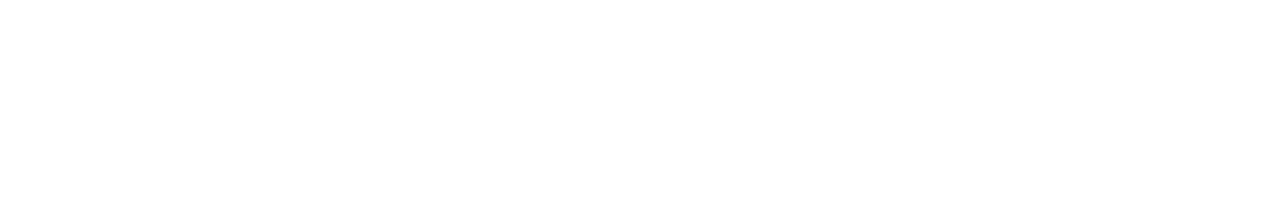
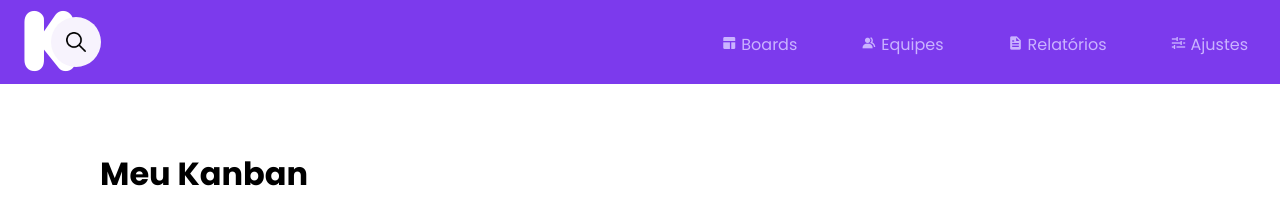
Before and after one commit to Nero-o/Kanban-plano, a plain HTML site: page index.html in a window 1280 px wide. Drawn offline with nearby package versions, Linux system fonts and the light colour scheme.

Commit message:
new search bar

```diff
--- a/css/style.css
+++ b/css/style.css
@@ -0,0 +1,114 @@
+/* google fonts import */
+@import url('https://fonts.googleapis.com/css2?family=Poppins:ital,wght@0,200;0,300;0,400;0,600;0,700;1,500&display=swap');
+
+* {
+    font-family: 'poppins', sans-serif;
+    margin: 0;
+    padding: 0;
+}
+body {
+    height: 100vh;
+    width: 100vw;
+    background: linear-gradient(#f7f3fd #f7f7f7);
+}
+
+a {
+    text-decoration: none;
+}
+
+ul {
+    list-style-type: none;
+}
+
+
+
+h1 {
+    padding-top: 150px;
+    padding-left: 100px;
+}
+/* header start */
+.menu {
+    background:#7C3AED;
+    position: fixed;
+    top:0;
+    left:0;
+    right:0;
+}
+
+.menu-content {
+    display:flex;
+    justify-content:space-between;
+    align-items: center;
+}
+
+.menu ul {
+    display: flex;
+    list-style: none;
+}
+
+.menu .icon-logo i {
+    font-size: 5rem;
+    color:white;
+}
+
+.menu .icon-logo {
+    padding-left:10px;
+
+}
+
+.menu ul li a {
+    display: block;
+    height: 20px;
+    padding:2rem;
+    color:#CAB3FF;
+    font-size: 16px;
+}
+
+.menu ul li a:hover {
+    color:white;
+    transition:0.5s;
+}
+
+.content-nav li a i {
+    padding-right:4px;
+}
+/* header end */
+
+/* start search-bar */
+.search-box {
+    position: absolute;
+    top: 20%;
+    left: 4%;
+    background: #f7f3fd;
+    padding: 5px;
+    border-radius: 40px ;
+    display: flex;
+    justify-content: center;
+    align-items: center;
+
+}
+
+.search-txt{
+    border: none;
+    background: none;
+    outline: none;
+    padding: 0;
+    font-size: 16px;
+    width: 0px;
+    line-height: 30px;
+    transition: .7s;
+
+}
+
+.search-btn{
+    width: 40px ;
+    height: 40px;
+    border-radius: 50%;
+    display: flex;
+    justify-content: center;
+    align-items: center;
+}
+
+.search-box:hover > .search-txt {
+    width: 400px;
+}
--- a/index.html
+++ b/index.html
@@ -5,7 +5,42 @@
     <meta http-equiv="X-UA-Compatible" content="IE=edge">
     <meta name="viewport" content="width=device-width, initial-scale=1.0">
     <title>Kanban</title>
+
+    <!-- link css style -->
+    <link rel="stylesheet" type="text/css" href="/Kanban-plano/css/style.css">
+    <link rel="stylesheet" type="text/css" href="/Kanban-plano/css/responsive.css"
+    <!-- Boxicons CSS -->
+    <link href='https://unpkg.com/boxicons@2.1.4/css/boxicons.min.css' rel='stylesheet'>
 </head>
+
 <body>
+    <aside class="menu">
+        <div class="menu-content">
+            <a class="icon-logo" href="#"><i class='bx bxl-kickstarter'></i></a>
+
+
+            <nav class="navbar">
+                <ul class="content-nav">
+                    <li><a href="#"><i class='bx bxs-layout'></i>Boards</a></li>
+                    <li><a href="#"><i class='bx bxs-group'></i>Equipes</a></li>
+                    <li><a href="#"><i class='bx bxs-file'></i>Relatórios</a></li>
+                    <li><a href="#"><i class='bx bx-slider'></i>Ajustes</a></li>
+                </ul><!--content-nav-->
+            </nav><!--navbar-->
+            <div class="search-box">
+                <input type="text" class="search-txt" placeholder="Busque por cards, assuntos ou responsáveis...">
+                <a href="#" class="search-btn">
+                    <img src="imagem/loupe (1).png" alt="lupa" height="20px" width="20px">
+                </a>
+            </div>
+        </div><!--menu-content-->
+    </aside><!--menu-->
+    <main class="main-content">
+        <H1>
+            Meu Kanban
+        </H1><!--Kanban-content-->
+    </main><!--main-content-->
+
 </body>
+
 </html>
```
Also changed, not shown: imagem/loupe (1).png (added).
